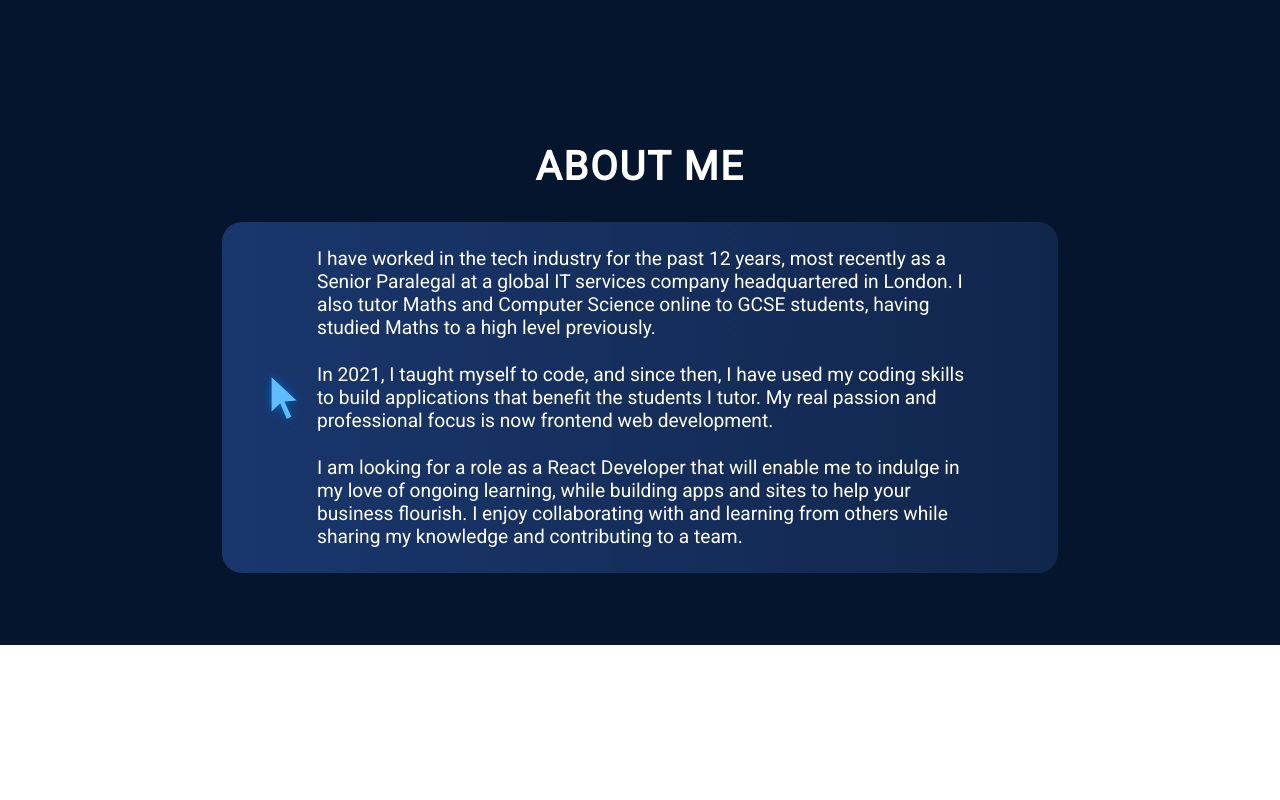
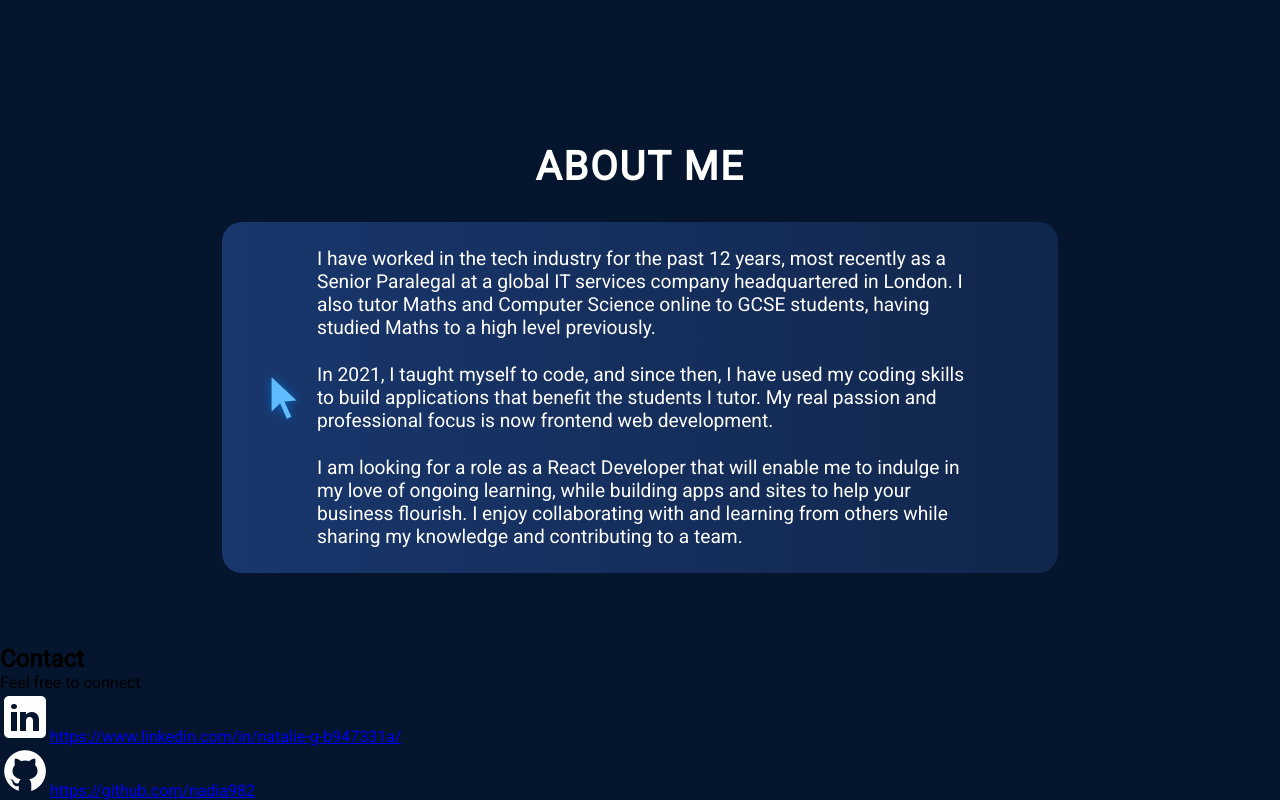
Before and after one commit to Nadia982/portfolio-2024-05, a React (Vite) app: page / in a window 1280 px wide. Shown: the part 1947-2747 px from the top of the page. Before the commit the page ends 2592 px from the top, so only its background shows below. Built offline with nearby package versions, Linux system fonts and the light colour scheme.

Commit message:
imported Contact component into App.jsx and fixed typos in Contact.jsx

```diff
--- a/src/App.jsx
+++ b/src/App.jsx
@@ -5,6 +5,7 @@ import Navbar from "./components/Navbar/Navbar.jsx";
 import React from "react";
 import {Projects} from "./components/Projects/Projects.jsx";
 import { Experience } from "./components/Experience/Experience.jsx";
+import { Contact } from "./components/Contact/Contact.jsx";
 
 function App() {
 
@@ -15,6 +16,7 @@ function App() {
      <Projects/>
      <Experience/>
      <About/>
+     <Contact/>
     </div>
   )
 }
--- a/src/components/Contact/Contact.jsx
+++ b/src/components/Contact/Contact.jsx
@@ -1,7 +1,7 @@
 import React from "react";
 
 import styles from "./Contact.module.css";
-import { getImageUrl } from "../../../utils";
+import { getImageUrl } from "../../utils";
 
 export const Contact = () => {
 return (
@@ -13,18 +13,16 @@ return (
 <ul>
 
 <li>
-<img src={getImageUrI("contact/linkedinIcon.png")}
+<img src={getImageUrl("contact/linkedinIcon.png")}
 alt="LinkedIn icon"/>
 <a href="https://www.linkedin.com/in/natalie-g-b947331a/">https://www.linkedin.com/in/natalie-g-b947331a/</a>
 </li>
 
 <li>
-<img src={getImageUrI("contact/githubIcon.png")}
+<img src={getImageUrl("contact/githubIcon.png")}
 alt="gitHub icon"/>
 <a href="https://github.com/nadia982">https://github.com/nadia982</a>
 </li>
-
-
 </ul>
 </footer>
 );
```
